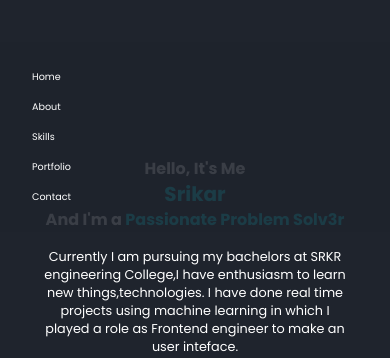
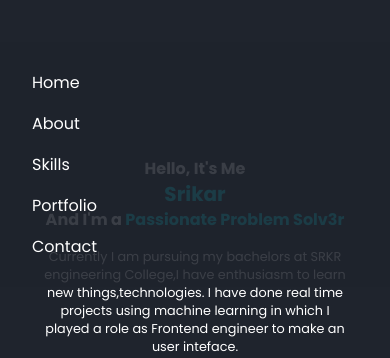
Before and after one commit to Srikarsameer/my_portfolio, a website: page index.html in a window 390 px wide. Both pictures are taken after a click on the icon 348 px from the left and 22 px from the top of the page. Shown: the part 38-396 px from the top of the page. Drawn offline with nearby package versions, Linux system fonts and the light colour scheme.

Commit message:
updated css

```diff
--- a/homestyle.css
+++ b/homestyle.css
@@ -381,6 +381,7 @@ span {
     .navbar a {
         margin: 1rem 0;
         color: var(--text-color);
+        font-size: 2rem;
     }
 
     .logo {
@@ -436,7 +437,7 @@ span {
     }
 
     .navbar a {
-        font-size: 1.2em;
+        font-size: 2.0em;
         margin-left: 1.5rem;
     }
 
```
